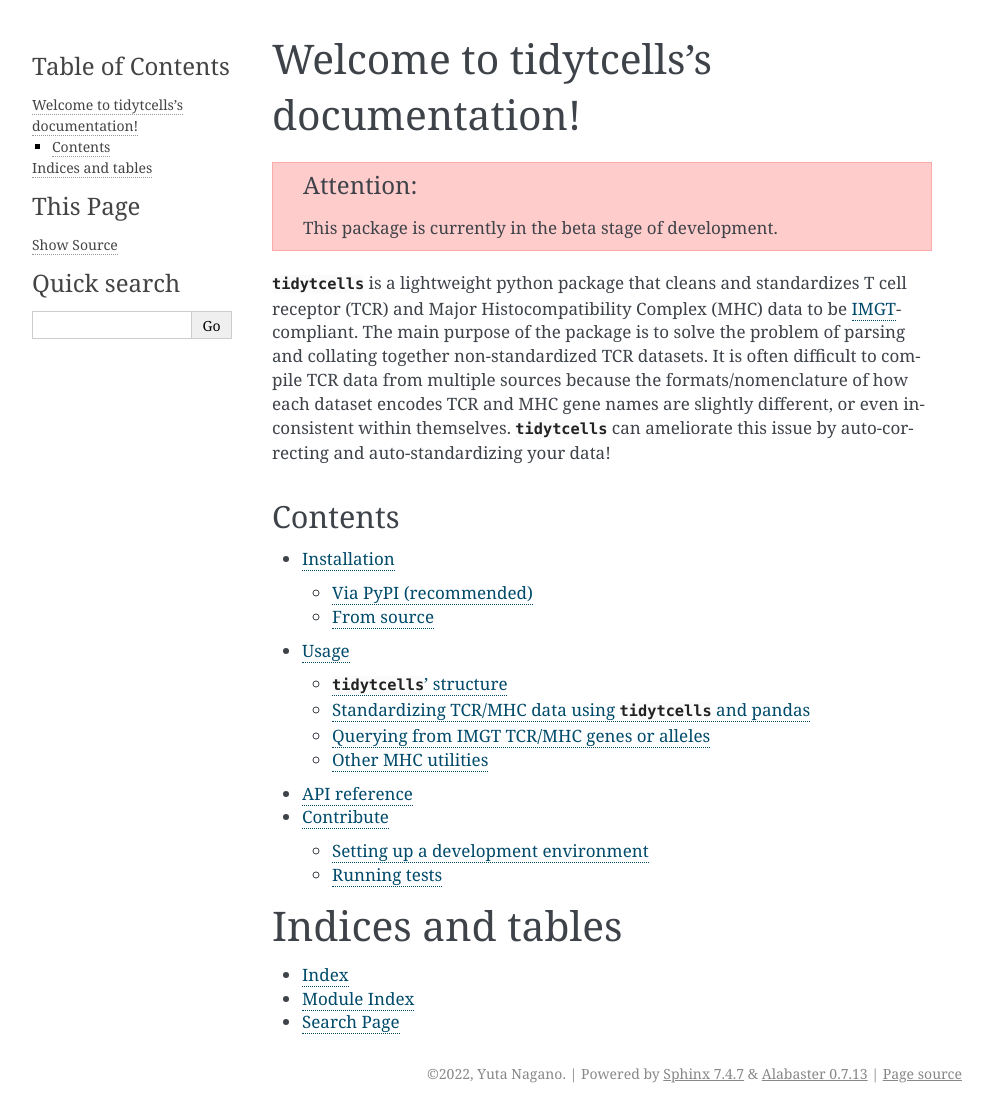
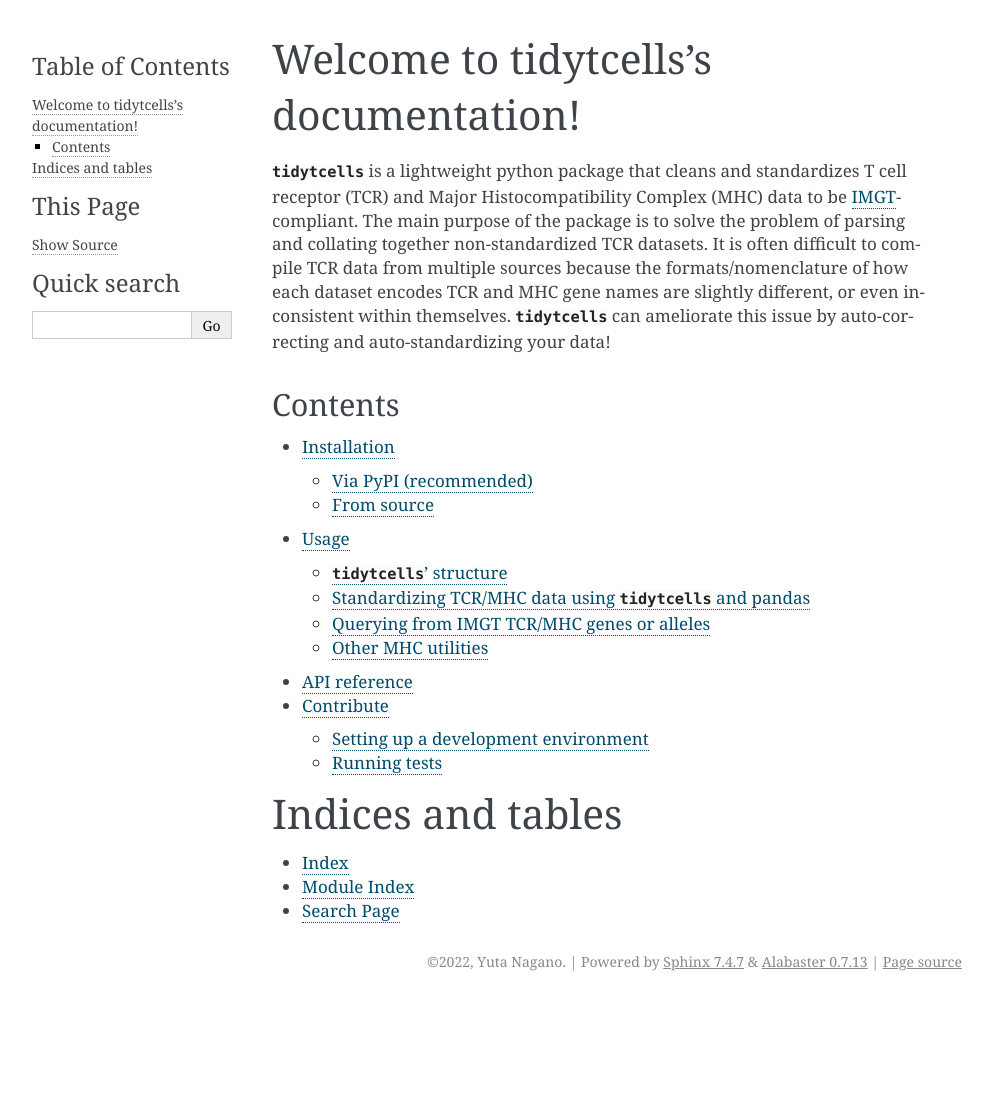
Before and after one commit to yutanagano/tidytcells, a Sphinx documentation site: the page built from docs/index.rst, in a window 1280 px wide. Shown: the whole page, without its empty margins (148-1141 px from the left). Built offline with Sphinx 7.4.7, drawn with Linux system fonts in a browser that asks for light colours; after the commit the page ends 1001 px from its top, so only the background shows below that.

Commit message:
Take tidytcells out of beta and label as stable and production

```diff
--- a/docs/index.rst
+++ b/docs/index.rst
@@ -5,10 +5,6 @@
 
 Welcome to tidytcells's documentation!
 ======================================
-
-.. attention::
-
-   This package is currently in the beta stage of development.
 
 :py:mod:`tidytcells` is a lightweight python package that cleans and standardizes T cell receptor (TCR) and Major Histocompatibility Complex (MHC) data to be `IMGT <https://www.imgt.org/>`_-compliant.
 The main purpose of the package is to solve the problem of parsing and collating together non-standardized TCR datasets.
--- a/setup.py
+++ b/setup.py
@@ -16,7 +16,7 @@
     author="Yuta Nagano",
     author_email="yutanagano51@proton.me",
     classifiers=[
-        "Development Status :: 4 - Beta",
+        "Development Status :: 5 - Production/Stable",
         "Intended Audience :: Science/Research",
         "License :: OSI Approved :: MIT License",
         "Operating System :: OS Independent",
```
Also changed, not shown: README.md (+1 -0 lines).
